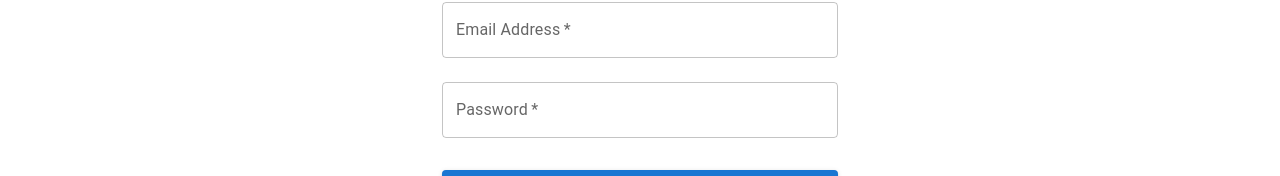
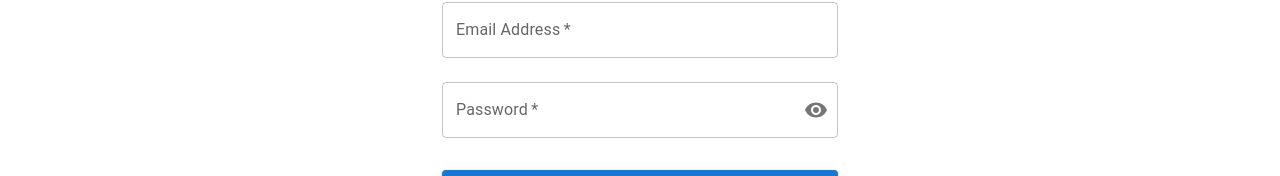
Before and after one commit to ruska112x/rentify-diploma, a React (Vite) app in the folder frontend/: page /login in a window 1280 px wide. Shown: the part 190-366 px from the top of the page. Built offline with nearby package versions, Linux system fonts and the light colour scheme; no server answers.

Commit message:
feat: add mui/icons-material, add eye icon in password field for password showing

```diff
--- a/frontend/package.json
+++ b/frontend/package.json
@@ -13,6 +13,7 @@
   "dependencies": {
     "@emotion/react": "^11.14.0",
     "@emotion/styled": "^11.14.0",
+    "@mui/icons-material": "^6.4.8",
     "@mui/material": "^6.4.7",
     "@reduxjs/toolkit": "^2.6.1",
     "axios": "^1.8.2",
--- a/frontend/src/pages/Login.tsx
+++ b/frontend/src/pages/Login.tsx
@@ -1,5 +1,5 @@
 import React, { useState, FormEvent } from 'react';
-import { TextField, Button, Container, Typography, Box, Alert } from '@mui/material';
+import { TextField, Button, Container, Typography, Box, Alert, IconButton, InputAdornment } from '@mui/material';
 import { useDispatch } from 'react-redux';
 import { useNavigate } from 'react-router';
 import { AxiosError } from 'axios';
@@ -8,12 +8,15 @@
 import authoredApi from '../api/authoredApi';
 import { parseJwtPayload } from '../shared/jwtDecode';
 import { ErrorRegisterResponse, JwtPayload, LoginResponse } from '../shared/types';
+import Visibility from '@mui/icons-material/Visibility';
+import VisibilityOff from '@mui/icons-material/VisibilityOff';
 
 const Login: React.FC = () => {
   const [email, setEmail] = useState<string>('');
   const [password, setPassword] = useState<string>('');
   const [error, setError] = useState<string | null>(null);
   const [fieldErrors, setFieldErrors] = useState<{ email?: string; password?: string }>({});
+  const [showPassword, setShowPassword] = useState<boolean>(false);
   const dispatch = useDispatch<AppDispatch>();
   const navigate = useNavigate();
 
@@ -50,6 +53,10 @@
     }
   };
 
+  const handleClickShowPassword = () => {
+    setShowPassword((prev) => !prev);
+  };
+
   return (
     <Container maxWidth="xs">
       <Box sx={{ mt: 8, display: 'flex', flexDirection: 'column', alignItems: 'center' }}>
@@ -79,9 +86,24 @@
             required
             fullWidth
             label="Password"
-            type="password"
+            type={showPassword ? 'text' : 'password'} // Переключение типа поля
             value={password}
             onChange={(e) => setPassword(e.target.value)}
+            slotProps={{
+              input: {
+                endAdornment: (
+                  <InputAdornment position="end">
+                    <IconButton
+                      aria-label="toggle password visibility"
+                      onClick={handleClickShowPassword}
+                      edge="end"
+                    >
+                      {showPassword ? <VisibilityOff /> : <Visibility />}
+                    </IconButton>
+                  </InputAdornment>
+                ),
+              }
+            }}
           />
           <Button
             type="submit"
--- a/frontend/src/pages/Register.tsx
+++ b/frontend/src/pages/Register.tsx
@@ -1,5 +1,5 @@
 import React, { useState, FormEvent } from 'react';
-import { TextField, Button, Container, Typography, Box, Alert } from '@mui/material';
+import { TextField, Button, Container, Typography, Box, Alert, InputAdornment, IconButton } from '@mui/material';
 import { IMaskInput } from 'react-imask';
 import { useDispatch } from 'react-redux';
 import { useNavigate } from 'react-router';
@@ -9,6 +9,7 @@
 import { parseJwtPayload } from '../shared/jwtDecode';
 import { ErrorRegisterResponse, JwtPayload, RegisterResponse } from '../shared/types';
 import api from '../api/api';
+import { Visibility, VisibilityOff } from '@mui/icons-material';
 
 const phoneRegex = /^\+?[1-9]\d{1,14}$/;
 
@@ -41,6 +42,7 @@
         lastName?: string;
         phone?: string;
     }>({});
+    const [showPassword, setShowPassword] = useState<boolean>(false);
     const dispatch = useDispatch<AppDispatch>();
     const navigate = useNavigate();
 
@@ -55,6 +57,10 @@
         const value = e.target.value;
         setPhone(value);
         setPhoneError(validatePhone(value));
+    };
+
+    const handleClickShowPassword = () => {
+        setShowPassword((prev) => !prev);
     };
 
     const handleSubmit = async (e: FormEvent) => {
@@ -151,11 +157,26 @@
                         required
                         fullWidth
                         label="Password"
-                        type="password"
+                        type={showPassword ? 'text' : 'password'}
                         value={password}
                         onChange={(e) => setPassword(e.target.value)}
                         error={!!fieldErrors.password}
                         helperText={fieldErrors.password}
+                        slotProps={{
+                            input: {
+                                endAdornment: (
+                                    <InputAdornment position="end">
+                                        <IconButton
+                                            aria-label="toggle password visibility"
+                                            onClick={handleClickShowPassword}
+                                            edge="end"
+                                        >
+                                            {showPassword ? <VisibilityOff /> : <Visibility />}
+                                        </IconButton>
+                                    </InputAdornment>
+                                ),
+                            }
+                        }}
                     />
                     <TextField
                         margin="normal"
```
Also changed, not shown: 1 other file (tests, documents, lock files or other folders).
